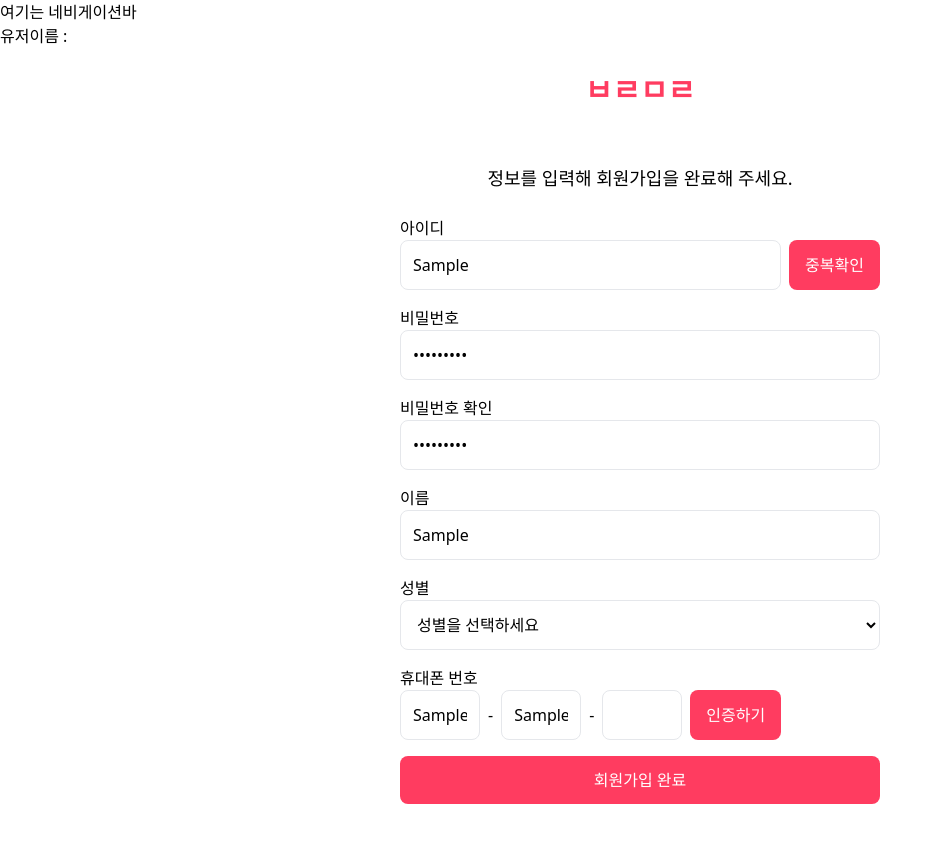
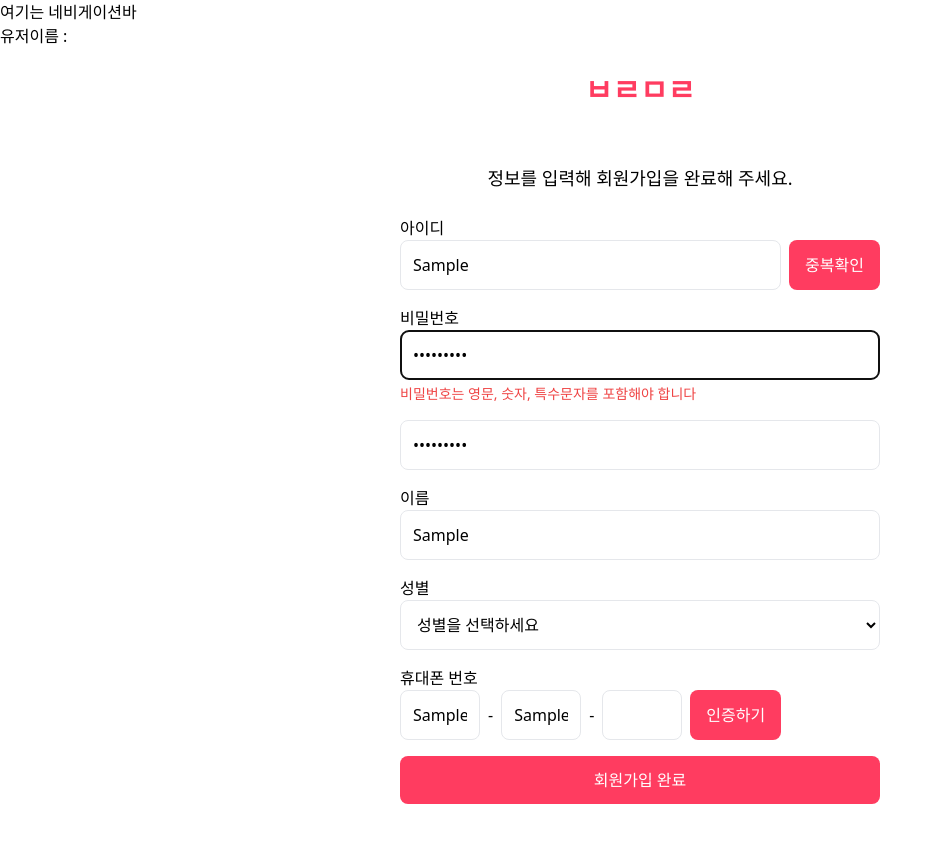
Before and after one commit to kojesung/Next_OAuth, a Next.js app: page /sign-up in a window 1280 px wide. Both pictures are taken after typing "Sample", "Sample123", "Sample123", "Sample", "Sample", "Sample" into the empty fields and a click on the button "중복확인". Shown: the top 842 px of the page, without its empty margins (0-942 px from the left). Built offline with nearby package versions, Linux system fonts and the light colour scheme.

Commit message:
비밀번호 유효성 검사 추가

```diff
--- a/src/app/sign-up/page.tsx
+++ b/src/app/sign-up/page.tsx
@@ -17,7 +17,12 @@ interface SignUpForm {
 }
 
 export default function SignUp() {
-    const { register, handleSubmit } = useForm<SignUpForm>();
+    const {
+        register,
+        handleSubmit,
+        watch,
+        formState: { errors },
+    } = useForm<SignUpForm>({ mode: 'onBlur' });
     const onValid: SubmitHandler<SignUpForm> = (data) => {
         console.log(data);
     };
@@ -25,6 +30,7 @@ export default function SignUp() {
     const onInValid: SubmitErrorHandler<SignUpForm> = (errors) => {
         console.log(errors);
     };
+    const password = watch('password');
     return (
         <div className="max-w-xl mx-auto p-6 space-y-8">
             <h1 className="text-[#ff3c60] text-3xl font-extrabold text-center">ㅂㄹㅁㄹ</h1>
@@ -48,21 +54,36 @@ export default function SignUp() {
                     <div>
                         비밀번호
                         <input
-                            {...register('password')}
+                            {...register('password', {
+                                required: '비밀번호를 입력해주세요',
+                                minLength: {
+                                    value: 8,
+                                    message: '비밀번호는 최소 8자 이상이어야 합니다',
+                                },
+                                pattern: {
+                                    value: /^(?=.*[A-Za-z])(?=.*\d)(?=.*[@$!%*#?&])[A-Za-z\d@$!%*#?&]{8,}$/,
+                                    message: '비밀번호는 영문, 숫자, 특수문자를 포함해야 합니다',
+                                },
+                            })}
                             type="password"
                             placeholder="비밀번호"
                             className="w-full p-3 border rounded-lg"
                         />
+                        {errors.password && <p className="text-red-500 text-sm mt-1">{errors.password.message}</p>}
                     </div>
                     <div>
-                        {' '}
-                        비밀번호 확인
                         <input
-                            {...register('passwordCheck')}
+                            {...register('passwordCheck', {
+                                required: '비밀번호를 다시 입력해주세요',
+                                validate: (value) => value === password || '비밀번호가 일치하지 않습니다',
+                            })}
                             type="password"
                             placeholder="비밀번호 확인"
                             className="w-full p-3 border rounded-lg"
                         />
+                        {errors.passwordCheck && (
+                            <p className="text-red-500 text-sm mt-1">{errors.passwordCheck.message}</p>
+                        )}
                     </div>
                     <div>
                         이름
```
